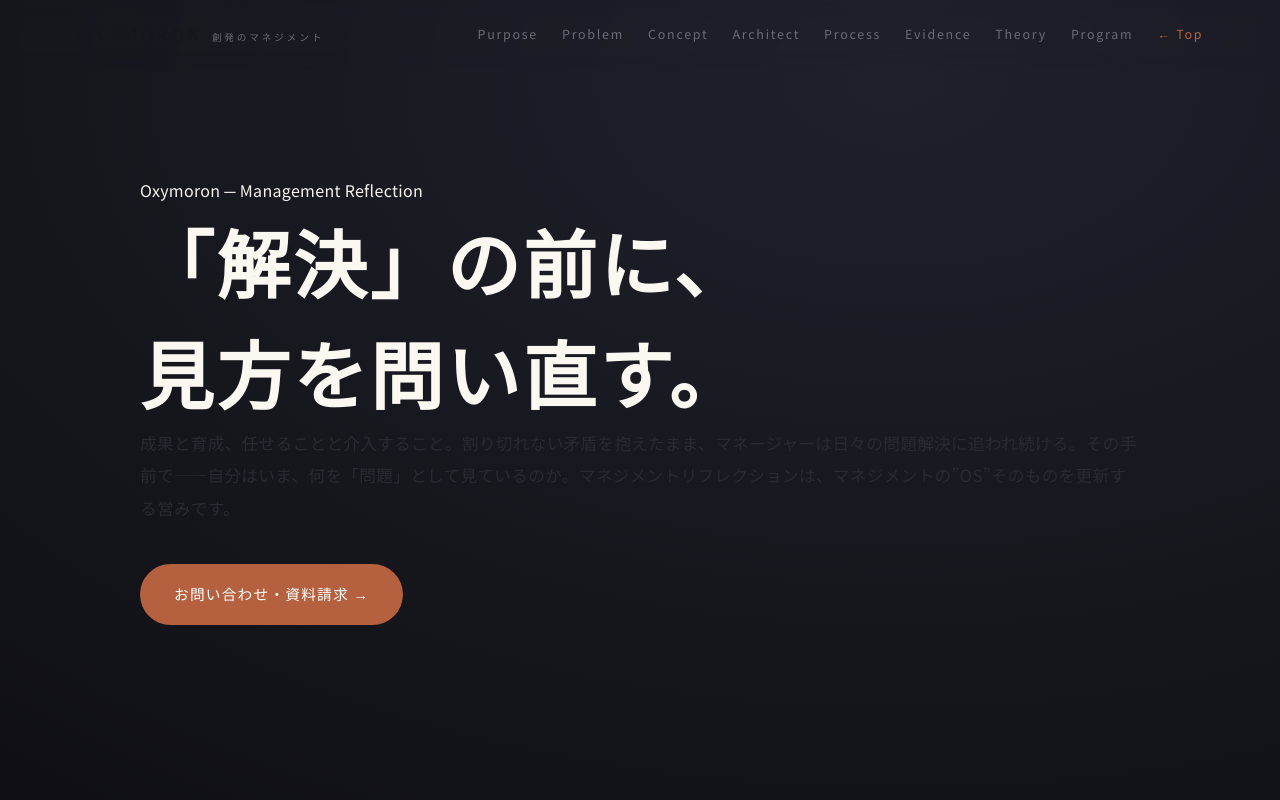
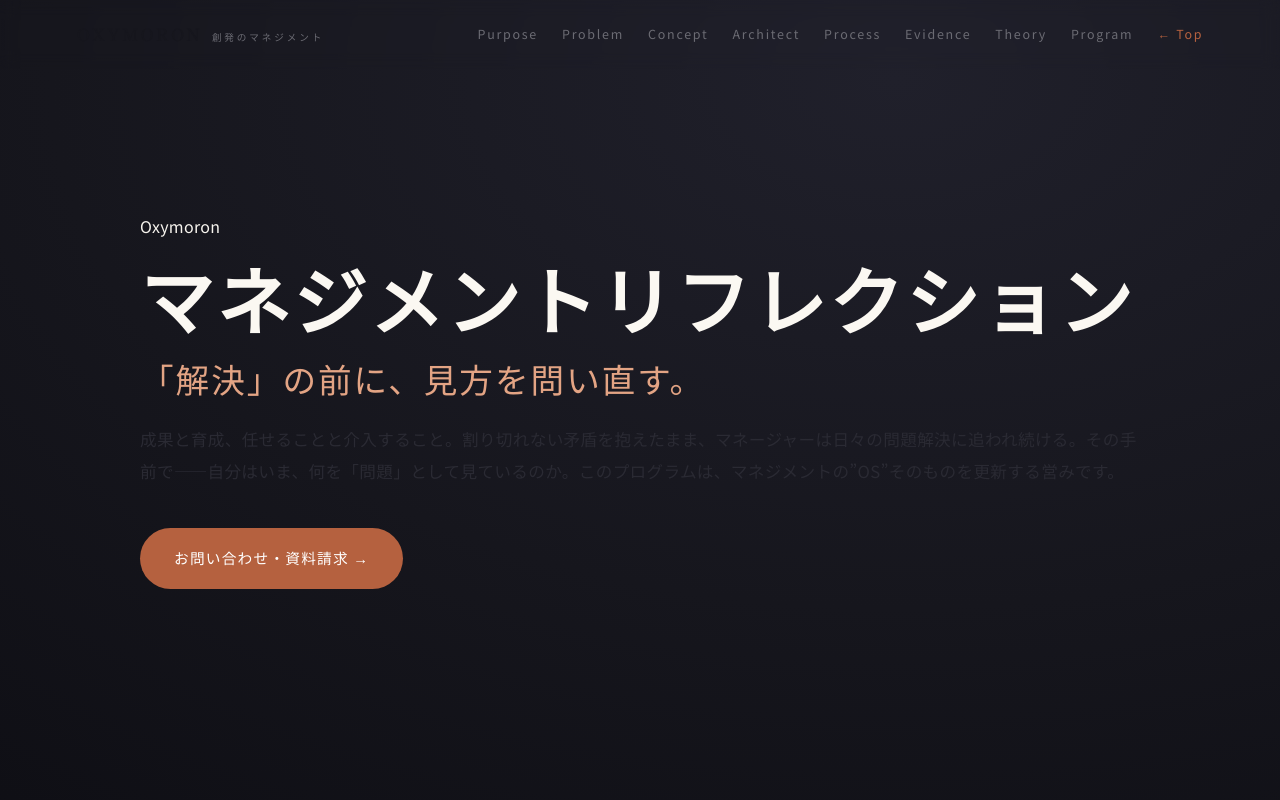
Before and after one commit to sho2437/oxymoron-web, a plain HTML site: page management-reflection/index.html in a window 1280 px wide. Shown: the top 800 px of the page. Drawn offline with Linux system fonts and the light colour scheme.

Commit message:
HERO???: h1????????????????????????????????????

```diff
--- a/management-reflection/index.html
+++ b/management-reflection/index.html
@@ -247,9 +247,10 @@
 <!-- HERO -->
 <header id="hero">
   <div class="hero-inner">
-    <div class=”kicker reveal”>Oxymoron ─ Management Reflection</div>
-    <h1 class=”reveal d1”>「解決」の前に、<br><span class=”em”>見方</span>を問い直す。</h1>
-    <p class=”sub reveal d2”>成果と育成、任せることと介入すること。割り切れない矛盾を抱えたまま、マネージャーは日々の問題解決に追われ続ける。その手前で——自分はいま、何を「問題」として見ているのか。マネジメントリフレクションは、マネジメントの”OS”そのものを更新する営みです。</p>
+    <div class=”kicker reveal”>Oxymoron</div>
+    <h1 class=”reveal d1”>マネジメントリフレクション</h1>
+    <p class=”reveal d1” style=”margin-top:20px;font-family:var(--serif);font-size:clamp(1.35rem,3.2vw,2.1rem);line-height:1.55;color:#e3a484;letter-spacing:.06em;font-weight:600”>「解決」の前に、<span style=”text-decoration:none”>見方</span>を問い直す。</p>
+    <p class=”sub reveal d2”>成果と育成、任せることと介入すること。割り切れない矛盾を抱えたまま、マネージャーは日々の問題解決に追われ続ける。その手前で——自分はいま、何を「問題」として見ているのか。このプログラムは、マネジメントの”OS”そのものを更新する営みです。</p>
     <div class="reveal d3" style="margin-top:40px">
       <a href="https://sho2437.github.io/oxymoron-web/" class="cta" style="margin-top:0">お問い合わせ・資料請求 →</a>
     </div>
```
